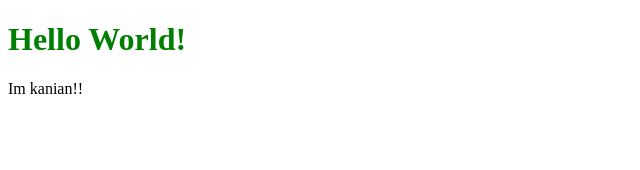
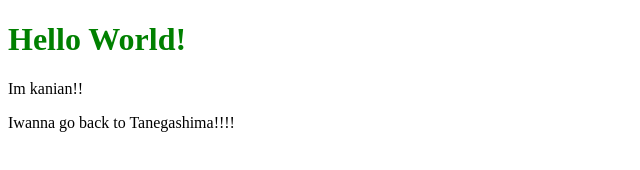
Before and after one commit to kanian55/kanian55.github.io, a plain HTML site: page index.html in a window 1280 px wide. Shown: the whole page, without its empty margins (0-640 px from the left). Drawn offline with Linux system fonts and the light colour scheme.

Commit message:
tanegasima add

```diff
--- a/index.html
+++ b/index.html
@@ -10,5 +10,6 @@
 <body>
   <h1>Hello World!</h1>
   <p>Im kanian!!</p>
+  <p>Iwanna go back to Tanegashima!!!!</p>
 </body>
 </html>
```
